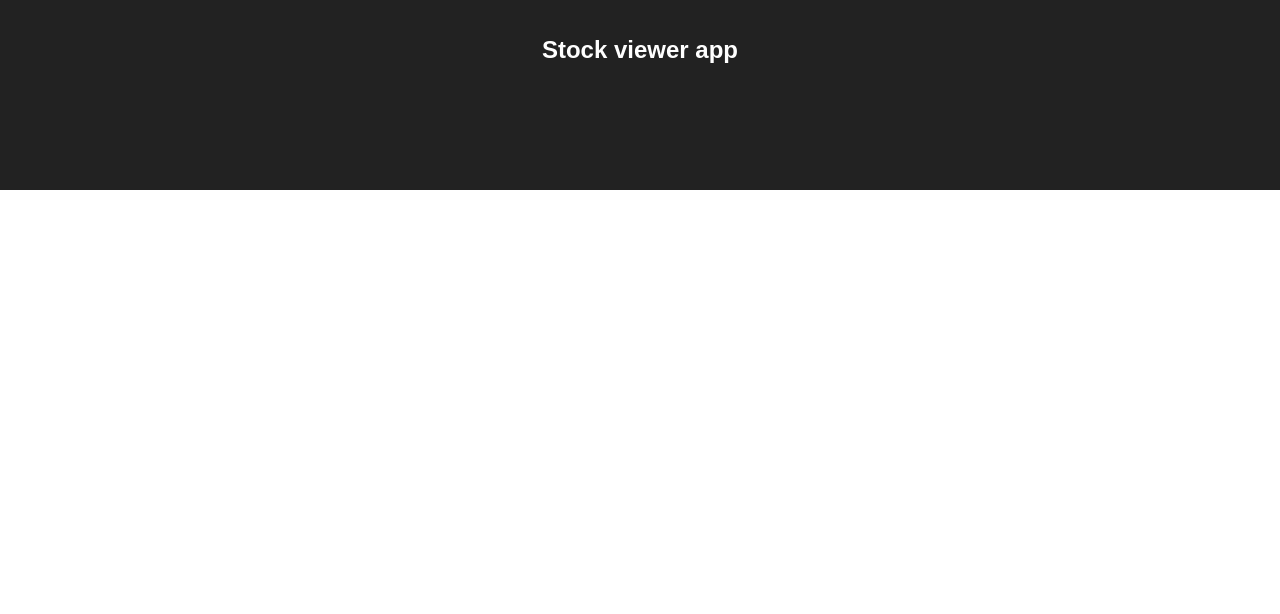
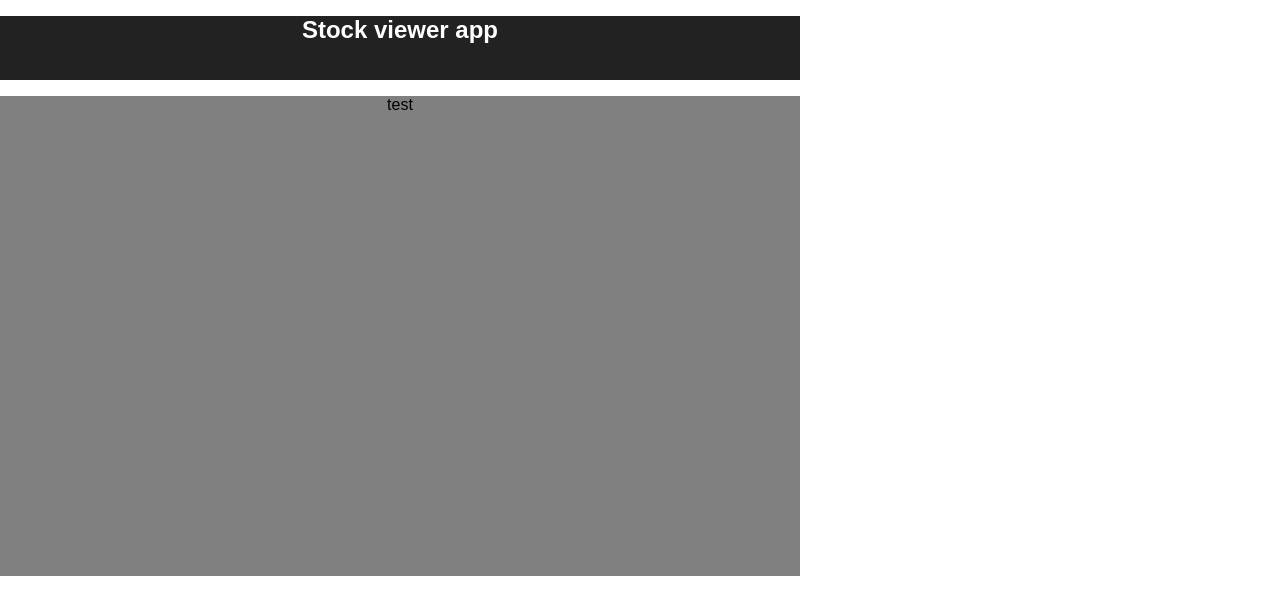
Before and after one commit to LgLinus/Stock_Application, a React (Create React App) app in the folder stock_viewer/: page / in a window 1280 px wide. Shown: the top 614 px of the page. Built offline with nearby package versions, Linux system fonts and the light colour scheme.

Commit message:
Added basic FE, set fixed size(screen 800x480)

```diff
--- a/stock_viewer/src/App.css
+++ b/stock_viewer/src/App.css
@@ -1,28 +1,21 @@
 .App {
   text-align: center;
-}
-
-.App-logo {
-  animation: App-logo-spin infinite 20s linear;
-  height: 80px;
+  height: 480px;
 }
 
 .App-header {
   background-color: #222;
-  height: 150px;
-  padding: 20px;
+  height: 64px;
+  width: 800px;
   color: white;
+}
+
+.MainBody {
+  background-color: gray;
+  height: 480px;
+  width: 800px;
 }
 
 .App-title {
   font-size: 1.5em;
 }
-
-.App-intro {
-  font-size: large;
-}
-
-@keyframes App-logo-spin {
-  from { transform: rotate(0deg); }
-  to { transform: rotate(360deg); }
-}
--- a/stock_viewer/src/App.js
+++ b/stock_viewer/src/App.js
@@ -1,5 +1,4 @@
 import React, { Component } from 'react';
-import logo from './logo.svg';
 import './App.css';
 
 class App extends Component {
@@ -9,6 +8,10 @@ class App extends Component {
         <header className="App-header">
           <h1 className="App-title">Stock viewer app</h1>
         </header>
+        <div className="MainBody">
+          <p> test</p>
+        </div>
+
       </div>
     );
   }
```
